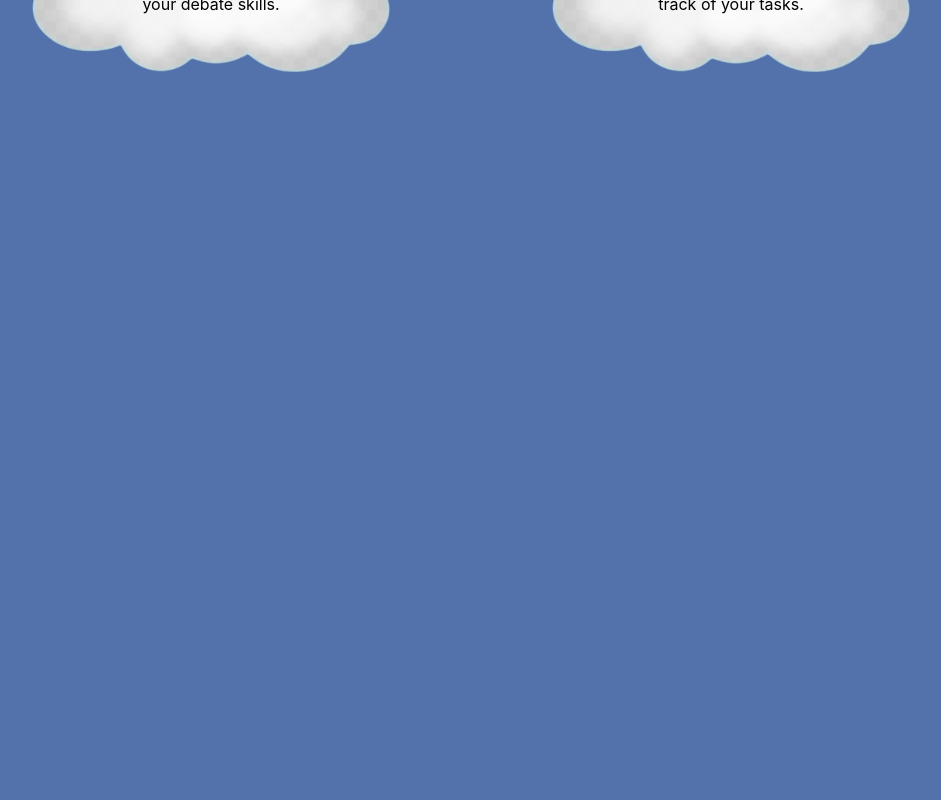
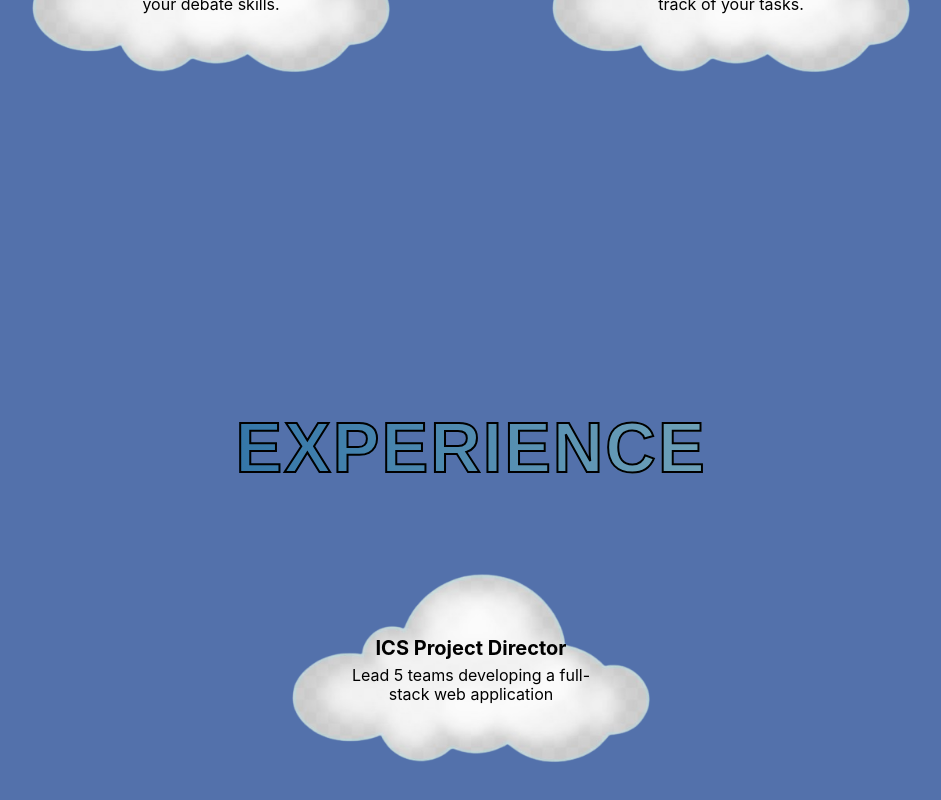
Before and after one commit to jerome-manarang/portfolio, a React (Create React App) app: page / in a window 1280 px wide. Shown: the part 1062-1862 px from the top of the page, without its empty margins (169-1110 px from the left). Before the commit the page ends 1450 px from the top, so only its background shows below. Built offline with nearby package versions, Linux system fonts and the light colour scheme.

Commit message:
included experience section with cloud

```diff
--- a/src/App.css
+++ b/src/App.css
@@ -22,7 +22,7 @@ h1 {
   position: relative; /* Enables absolute positioning for clouds */
   overflow: hidden; /* Keeps clouds contained within the viewport */
   padding: 20px; /* Adjust padding for better centering */
-  text-align: center; /* Ensure proper centering for smaller screens */
+  text-align: center; /* Ensureper centering for smaller screens */
 }
 
 .clouds {
--- a/src/App.js
+++ b/src/App.js
@@ -54,6 +54,7 @@ function App() {
       <StickyHeader />
       <Main />
       <Projects />
+      <Experience />
 
 
     </div>
--- a/src/Projects.css
+++ b/src/Projects.css
@@ -37,8 +37,15 @@
   box-shadow: 0px 8px 20px rgba(0, 0, 0, 0.3);
 }
 
-.cloud-image {
+.cloud-image{
   width: 45vw; /* Ensure consistent size */
+  max-width: 500px;
+  height: auto;
+  pointer-events: none; /* Prevent image from interfering with click */
+}
+
+.cloud-image-exp{
+  width: 70vw; /* Ensure consistent size */
   max-width: 500px;
   height: auto;
   pointer-events: none; /* Prevent image from interfering with click */
--- a/src/components/Experience.js
+++ b/src/components/Experience.js
@@ -40,7 +40,7 @@ function Experience() {
             data-aos-delay={`${index * 200}`}
           >
             <a
-              href={project.githubLink}
+              href={project.Link}
               target="_blank"
               rel="noopener noreferrer"
               className="cloud-project"
@@ -48,11 +48,11 @@ function Experience() {
               <img
                 src={cloudImage}
                 alt="cloud"
-                className="cloud-image img-fluid"
+                className="cloud-image-exp img-fluid"
               />
               <div className="cloud-content">
-                <h3>{experience.title}</h3>
-                <p>{experience.description}</p>
+                <h3>{project.title}</h3>
+                <p>{project.description}</p>
               </div>
             </a>
           </div>
```
